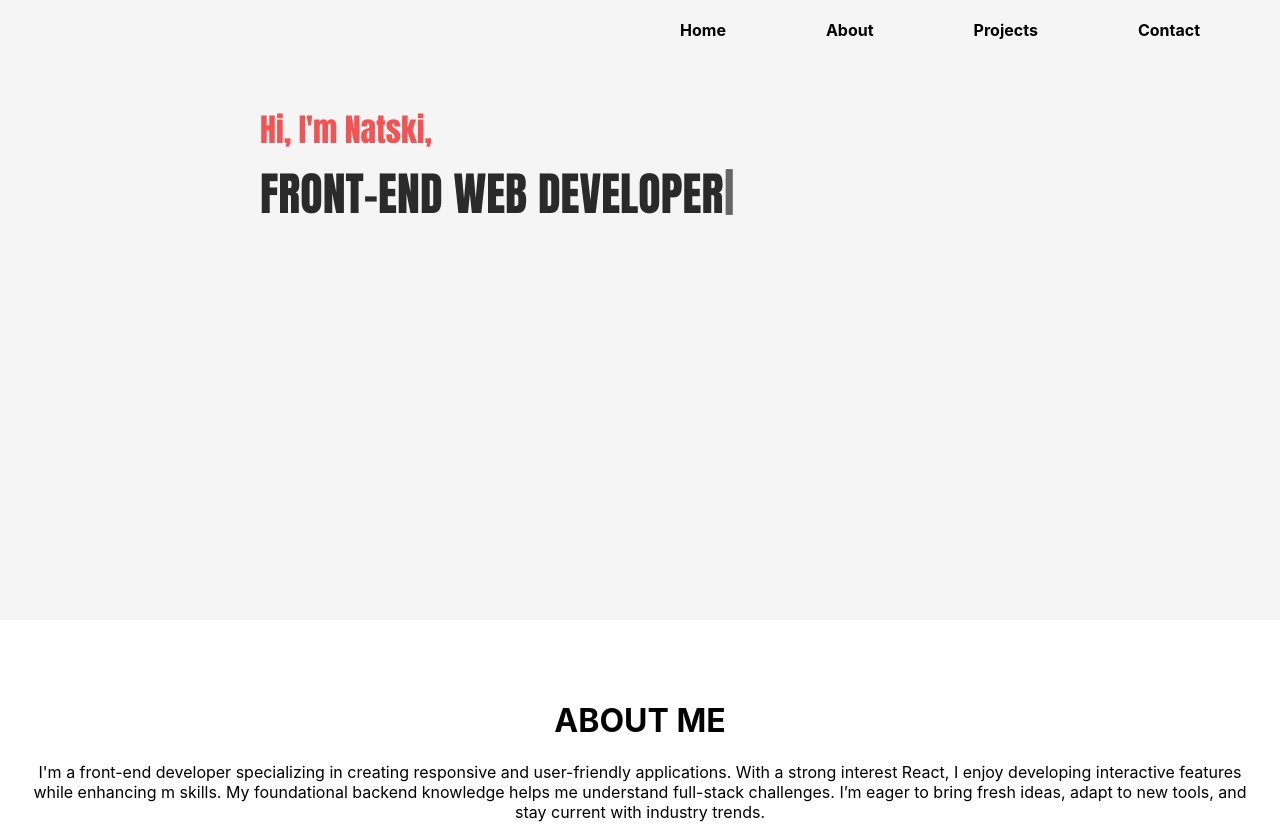
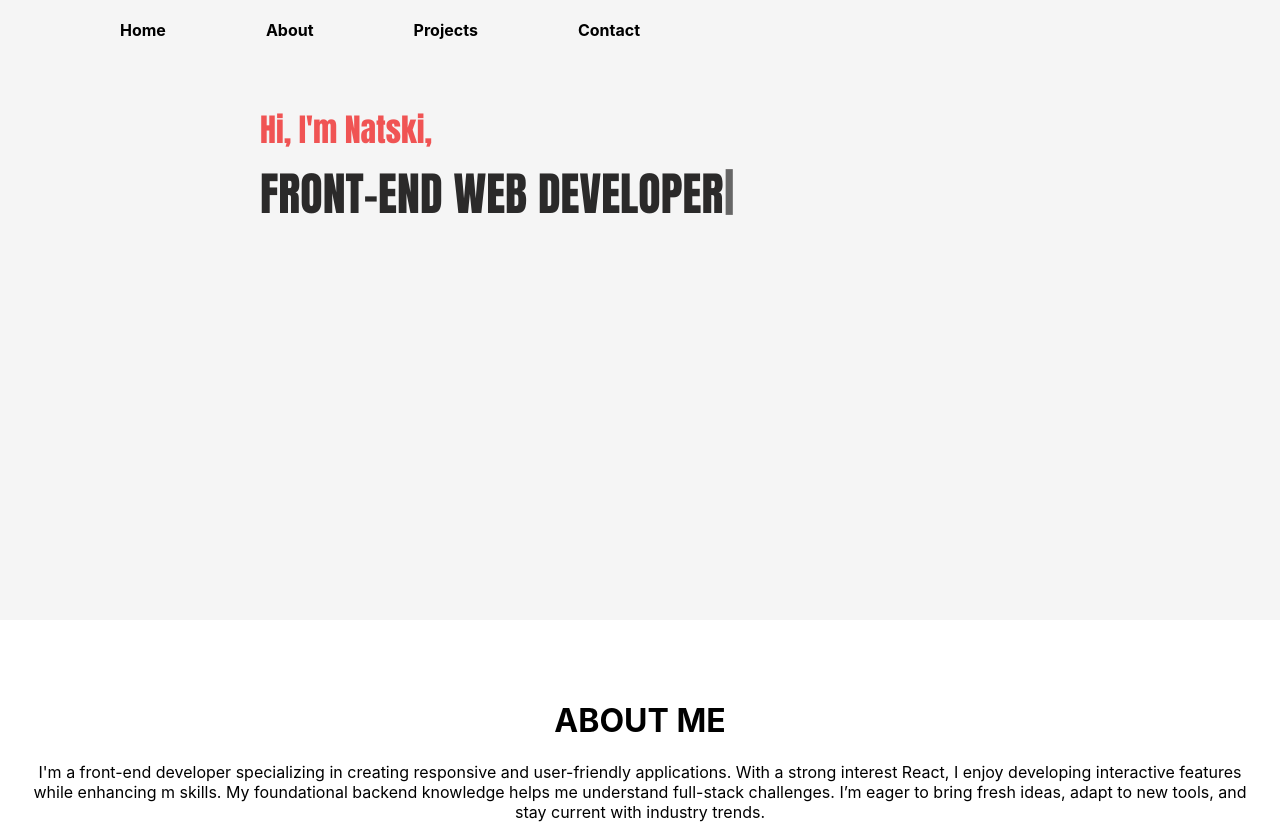
Before and after one commit to NatskiNa/Nat-portfolio-2024, a React (Create React App) app: page / in a window 1280 px wide. Shown: the top 824 px of the page. Built offline with nearby package versions, Linux system fonts and the light colour scheme; the HTML template or start-up script is replaced by a standard one.

Commit message:
react scroll is now functioning

```diff
--- a/src/components/Navbar.css
+++ b/src/components/Navbar.css
@@ -6,12 +6,10 @@
   z-index: 100;
 }
 
-.navbar ul {
-  list-style: none;
+.navbar-container {
   display: flex;
-  justify-content: flex-end;
-  margin: 0 50px;
-  padding: 0;
+  justify-content: space-between;
+  align-items: center;
 }
 
 .navbar li {
@@ -30,7 +28,47 @@
   color: #f05454;
 }
 
+.menu-icon {
+  font-size: 14px;
+  cursor: pointer;
+}
+
+.nav-menu {
+  position: fixed;
+  top: 60px;
+  right: 0;
+  height: 100vh;
+  width: 100%;
+  list-style: none;
+  display: flex;
+  flex-direction: column;
+  justify-content: center;
+  align-items: center;
+  background-color: whitesmoke;
+  transform: translateX(100%);
+  transition: transform 0.3s ease-in-out;
+}
+
+.nav-menu.active {
+  transform: translateX(0);
+}
+
 @media screen and (min-width: 769px) {
+  .menu-icon {
+    display: none;
+  }
+
+  .nav-menu {
+    position: initial;
+    height: auto;
+    width: auto;
+    flex-direction: row;
+    transform: translateX(0);
+    justify-content: flex-end;
+    display: flex;
+    margin: 0 50px;
+    padding: 0;
+  }
 }
 
 @media screen and (min-width: 1025px) {
--- a/src/components/Navbar.js
+++ b/src/components/Navbar.js
@@ -1,33 +1,68 @@
-import React from 'react';
+import React, { useState } from 'react';
 import './Navbar.css';
-
+import { FaBars, FaTimes } from 'react-icons/fa';
 import { Link } from 'react-scroll';
 
 const Navbar = () => {
+  const [isMenuOpen, setIsMenuOpen] = useState(false);
+
+  const toggleMenu = () => {
+    setIsMenuOpen(!isMenuOpen);
+  };
+
   return (
     <nav className="navbar">
-      <ul>
+      <div className="navbar-container">
+        <div className="menu-icon" onClick={toggleMenu}>
+          {isMenuOpen ? <FaTimes /> : <FaBars />}
+        </div>
+        <ul className={isMenuOpen ? 'nav-menu active' : 'nav-menu'}>
           <li>
-          <Link to="/" spy={true} smooth={true} duration={500}>
+            <Link
+              to="home"
+              spy={true}
+              smooth={true}
+              duration={500}
+              onClick={toggleMenu}
+            >
               Home
             </Link>
           </li>
           <li>
-          <Link to="/about" spy={true} smooth={true} duration={500}>
+            <Link
+              to="about"
+              spy={true}
+              smooth={true}
+              duration={500}
+              onClick={toggleMenu}
+            >
               About
             </Link>
           </li>
           <li>
-          <Link to="/projects" spy={true} smooth={true} duration={500}>
+            <Link
+              to="projects"
+              spy={true}
+              smooth={true}
+              duration={500}
+              onClick={toggleMenu}
+            >
               Projects
             </Link>
           </li>
           <li>
-          <Link to="/contact" spy={true} smooth={true} duration={500}>
+            <Link
+              to="contact"
+              spy={true}
+              smooth={true}
+              duration={500}
+              onClick={toggleMenu}
+            >
               Contact
             </Link>
           </li>
         </ul>
+      </div>
     </nav>
   );
 };
--- a/src/components/pages/Contact.js
+++ b/src/components/pages/Contact.js
@@ -43,7 +43,7 @@ const Contact = () => {
 
   return (
     <form onSubmit={handleSubmit}>
-      <div className="contactMe-container">
+      <div id="contact" className="contactMe-container">
         <div className="input-container">
           <h2>Contact Me</h2>
           <input
```
Lines whose indentation alone changed are shown as unchanged.
